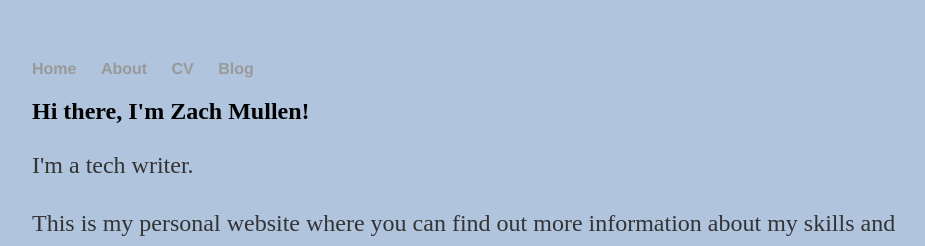
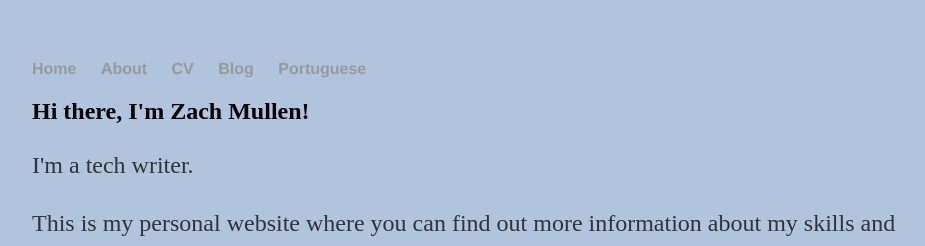
Before and after one commit to zdmullen/zdmullen.github.io, a Jekyll site: the page built from index.html, in a window 1280 px wide. Shown: the top 246 px of the page, without its empty margins (160-1085 px from the left). Built offline with Jekyll 4.4.1, drawn with Linux system fonts in a browser that asks for light colours.

Commit message:
Added Portuguese

```diff
--- a/_layouts/default.html
+++ b/_layouts/default.html
@@ -12,6 +12,7 @@
 		        	<li><a href="/about">About</a></li>
 	        		<li><a href="/cv">CV</a></li>
 	        		<li><a href="/blog">Blog</a></li>
+				<li><a href="/Portuguese">Portuguese</a></li>
 	    		</ul>
 			</nav>
 			<div class="container">
```
